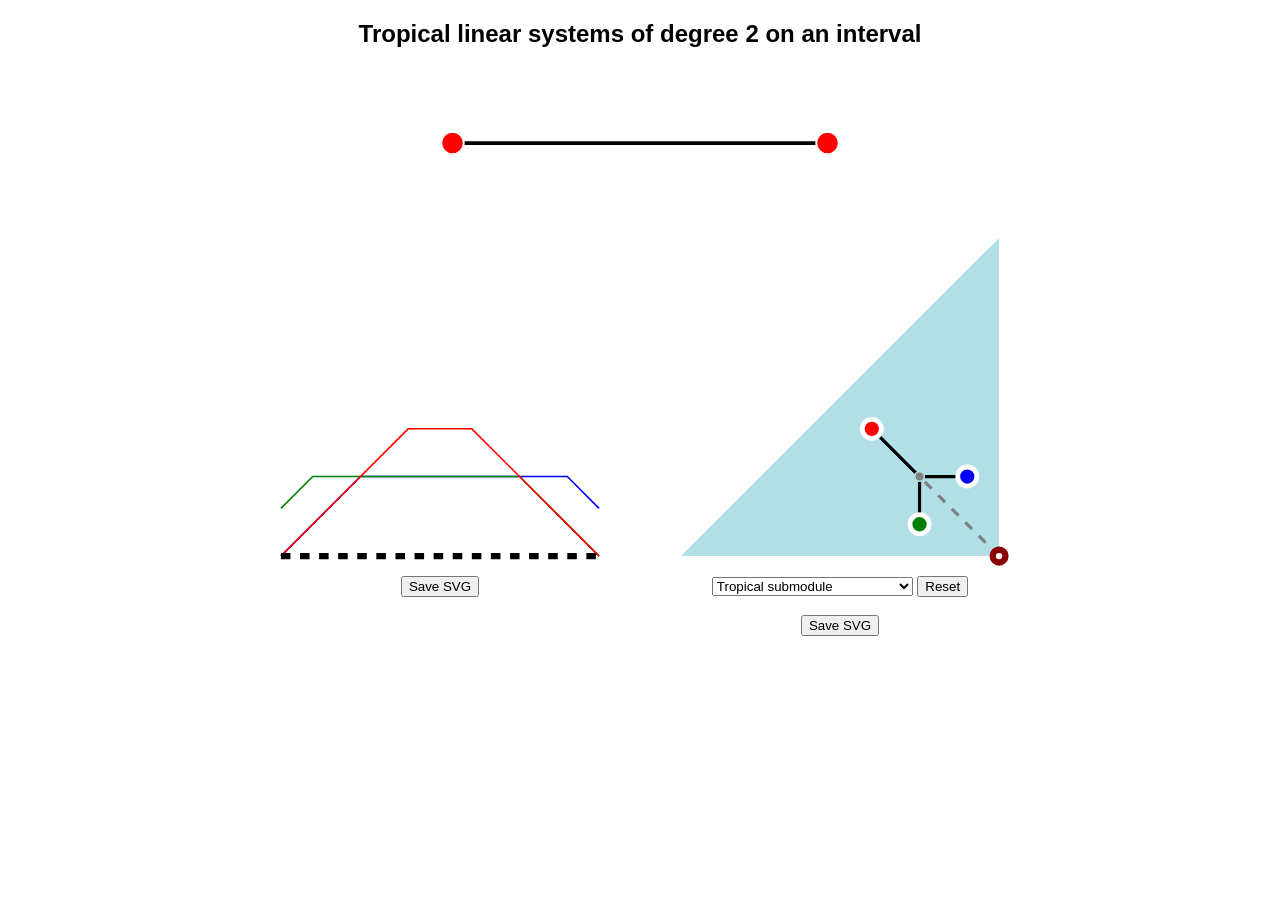
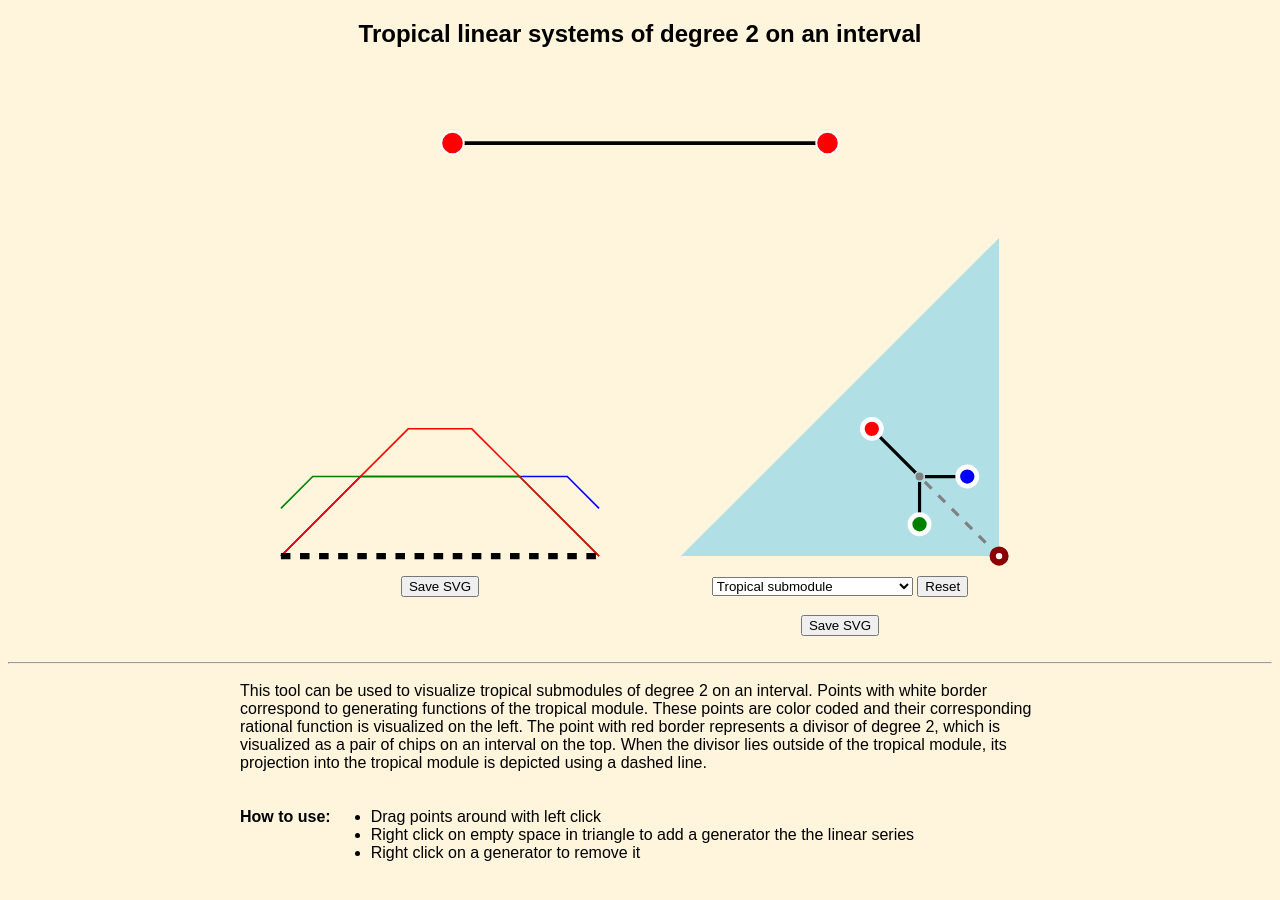
Before and after one commit to MattDupraz/mattdupraz.github.io, a Jekyll site: the page assets/applets/tropical_linear_series.html, which Jekyll copies as it is, in a window 1280 px wide. Built offline with Jekyll 4.4.1, drawn with Linux system fonts in a browser that asks for light colours; nearby versions of some CDN libraries.

Commit message:
New song + updated TLS applet

```diff
--- a/assets/applets/tropical_linear_series.html
+++ b/assets/applets/tropical_linear_series.html
@@ -10,6 +10,7 @@
         body {
             text-align: center;
             font-family: Arial, sans-serif;
+            background: #fff5dd;
         }
         .container {
             position: relative;
@@ -60,7 +61,7 @@
 
         <br/>
 
-        <div style="margin:0px auto; width:800px">
+        <div style="margin:0px auto; width:800px;  display:flex;">
         <div style="float:left; margin:0;width:50%;">
 
         <!-- Second image containing the visualization of the raitonal funciton -->
@@ -99,6 +100,27 @@
         <button onclick="saveSVG('triangleSvg')">Save SVG</button>
         </div>
         </div>
+
+        <br>
+        <hr>
+        <div style="margin:0px auto; width:800px; padding:10px 0px; text-align:left;">
+        This tool can be used to visualize tropical submodules of degree 2 on an interval.
+        Points with white border correspond to generating functions of the tropical module. These points are color coded and their corresponding rational function is visualized on the left.
+        The point with red border represents a divisor of degree 2, which is visualized as a pair of chips on an interval on the top. When the divisor lies outside of the tropical module,
+        its projection into the tropical module is depicted using a dashed line.
+        </div>
+        <div style="margin:0px auto; width:800px; padding:10px 0px;  display:flex; text-align:left;">
+        <br>
+        <p>
+        <b>How to use:</b>
+        </p>
+        <ul>
+        <li>Drag points around with left click</li>
+        <li>Right click on empty space in triangle to add a generator the the linear series</li>
+        <li>Right click on a generator to remove it</li>
+        </ul>
+        </div>
+
 
         <script>
             const point1 = document.getElementById("P1");
--- a/assets/styles.scss
+++ b/assets/styles.scss
@@ -8,9 +8,13 @@
     color: rgb(150, 220, 255);
 }
 
+br {
+    margin-bottom: 10px;
+}
+
 p {
-    text-indent: 20px each-line;
-}
+	margin-bottom: 10px;
+	}
 
 // If a user adds a custom font, this component will stop it from bleeding into GitHub components:
 img[alt="figure"] {
@@ -95,3 +99,24 @@
 .aplayer-info {
     background-color: #24292e !important
 }
+
+.aplayer-list {
+	background-color: #24292e !important
+}
+
+.aplayer .aplayer-list ol li.aplayer-list-light {
+	background-color: #2f363d !important
+}
+
+.aplayer .aplayer-list ol li:hover {
+	background-color: #3f464d !important
+}
+
+.aplayer.aplayer-withlist .aplayer-info {
+  border: none !important;
+  border-bottom: none !important;
+}
+
+.aplayer .aplayer-list ol li {
+	border-top: none !important;
+}
```
Also changed, not shown: index.html (+8 -3 lines), assets/images/captain_murasa.png (added), 1 other file.
